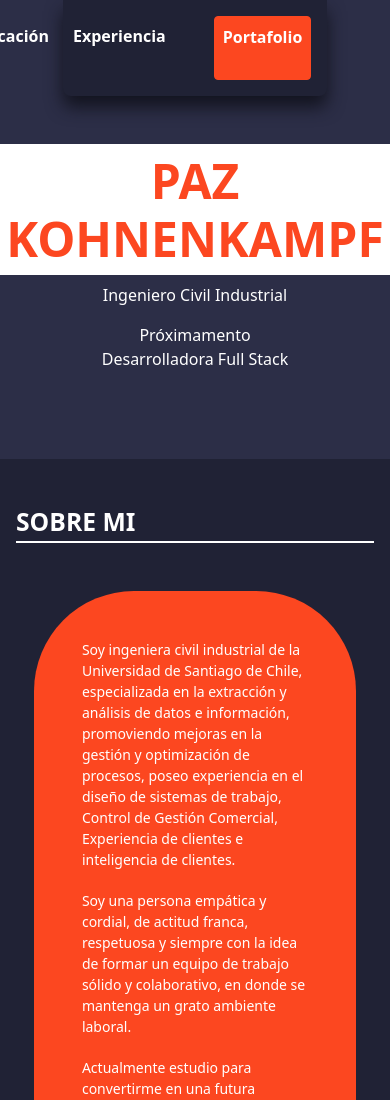
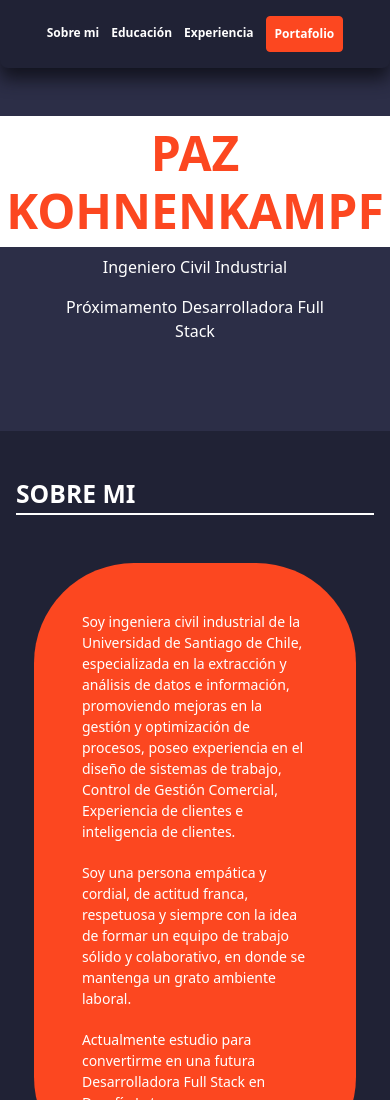
Before and after one commit to pkohnenkampf/portafolio, a plain HTML site: page index.html in a window 390 px wide. Shown: the top 1100 px of the page. Drawn offline with nearby package versions, Linux system fonts and the light colour scheme.

Commit message:
estilos nav para version responsive

```diff
--- a/assets/css/estilos.css
+++ b/assets/css/estilos.css
@@ -148,3 +148,18 @@
   color: var(--color-blanco);
   font-weight: var(--font-medium);
 }
+
+@media (max-width: 768px){
+  .navbar{
+    width: 100%;
+    justify-content: center !important;
+  }
+  .nav-item{
+    font-size: 12px;
+  }
+  .nav-item:first-child,
+  .nav-item:nth-child(2),
+  .nav-item:nth-child(3){
+    margin-right: 12px !important;
+  }
+}
--- a/index.html
+++ b/index.html
@@ -22,8 +22,8 @@
   </head>
 
   <body>
-    <header class="header px-5">
-      <nav class="navbar d-flex justify-content-end p-3">
+    <header class="header">
+      <nav class="navbar d-flex justify-content-end navbar-expand-lg p-3">
         <ul class="navbar-nav d-flex flex-row">
           <li class="nav-item me-4">
             <a class="nav-link active" aria-current="page" href="#about-me">Sobre mi</a>
```
